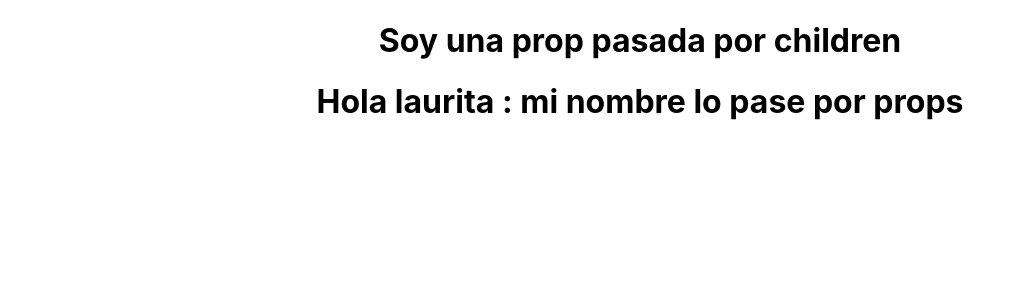
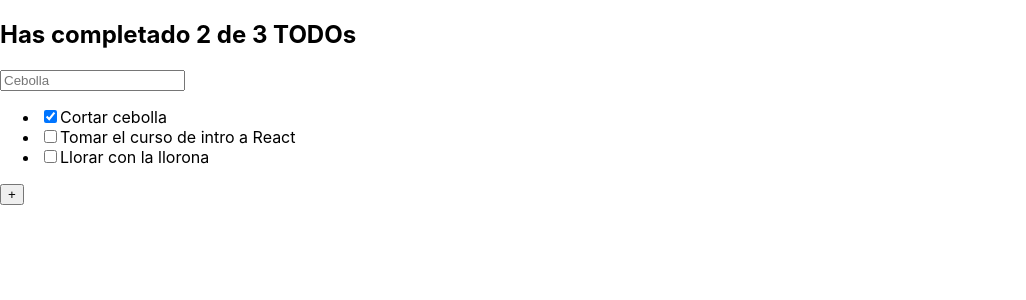
Before and after one commit to Lauriacunia/simple-todo-react, a React (Create React App) app: page / in a window 1280 px wide. Shown: the top 300 px of the page, without its empty margins (0-1026 px from the left). Built offline with nearby package versions, Linux system fonts and the light colour scheme.

Commit message:
feat: componentizacion

```diff
--- a/src/App.js
+++ b/src/App.js
@@ -1,14 +1,33 @@
-import logo from './logo.svg';
-import './App.css';
+import React from 'react';
+import { TodoCounter } from './components/TodoCounter';
+import { TodoSearch } from './components/TodoSearch';
+import { TodoList } from './components/TodoList';
+import { TodoItem } from './components/TodoItem';
+import { CreateTodoButton } from './components/CreateTodoButton';
+//import './App.css';
+
+const todos = [
+  { text: 'Cortar cebolla', completed: true },
+  { text: 'Tomar el curso de intro a React', completed: false },
+  { text: 'Llorar con la llorona', completed: false }
+];
 
 function App(props) {
   return (
-    <div className="App">
-      <div>
-        { props.children}
-      </div>
-      <h1>Hola {props.name} : mi nombre lo pase por props</h1>
-    </div>
+    <>
+      <TodoCounter />
+      <TodoSearch />
+      <TodoList >   {/*Accedo a la lista con props.children */}
+        {todos.map(todo => (
+          <TodoItem
+            key={todo.text}
+            text={todo.text}
+            completed={todo.completed}
+          />
+        ))}
+      </TodoList >
+      <CreateTodoButton />
+    </>
   );
 }
 
--- /dev/null
+++ b/src/components/CreateTodoButton.js
@@ -0,0 +1,13 @@
+import React from "react";
+
+function CreateTodoButton(props) {
+    return (
+        <button
+        onClick={props.setOpenModal}
+        >
+        +
+        </button>
+    );
+}
+
+export { CreateTodoButton }
--- /dev/null
+++ b/src/components/TodoCounter.js
@@ -0,0 +1,12 @@
+import React from "react";
+
+function TodoCounter() {
+    return (
+        <h2>
+        Has completado 2 de 3 TODOs
+        </h2>
+    );
+}
+
+
+export { TodoCounter }
--- /dev/null
+++ b/src/components/TodoItem.js
@@ -0,0 +1,14 @@
+import React from "react";
+
+function TodoItem(props) {
+    return (
+        <li>
+        <label>
+            <input type="checkbox" defaultChecked={props.completed} />
+            {props.text}
+        </label>
+        </li>
+    );
+}
+
+export { TodoItem }
--- /dev/null
+++ b/src/components/TodoList.js
@@ -0,0 +1,11 @@
+import React from "react";
+
+function TodoList(props) {
+    return (
+        <ul>
+        {props.children}
+        </ul>
+    );
+}
+
+export { TodoList }
--- /dev/null
+++ b/src/components/TodoSearch.js
@@ -0,0 +1,12 @@
+import React from "react";
+
+function TodoSearch() {
+    return (
+        <input
+        placeholder="Cebolla"
+        />
+    );
+ }
+
+
+export { TodoSearch }
--- a/src/index.js
+++ b/src/index.js
@@ -2,13 +2,12 @@ import React from 'react';
 import ReactDOM from 'react-dom/client';
 import './index.css';
 import App from './App';
-import reportWebVitals from './reportWebVitals';
+
 
 const root = ReactDOM.createRoot(document.getElementById('root'));
 root.render(
 
-    <App name="laurita">
-      <h1>Soy una prop pasada por children</h1>
+    <App >
     </App >
 
 );
--- a/src/reportWebVitals.js
+++ /dev/null
@@ -1,13 +0,0 @@
-const reportWebVitals = onPerfEntry => {
-  if (onPerfEntry && onPerfEntry instanceof Function) {
-    import('web-vitals').then(({ getCLS, getFID, getFCP, getLCP, getTTFB }) => {
-      getCLS(onPerfEntry);
-      getFID(onPerfEntry);
-      getFCP(onPerfEntry);
-      getLCP(onPerfEntry);
-      getTTFB(onPerfEntry);
-    });
-  }
-};
-
-export default reportWebVitals;
```
Also changed, not shown: src/logo.svg (deleted).
